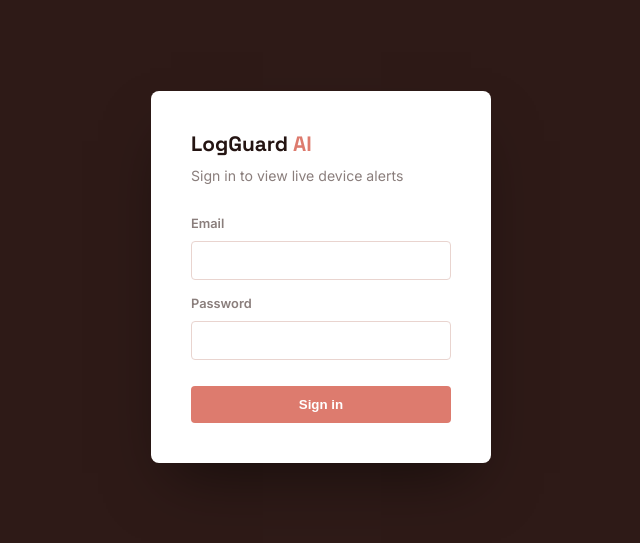
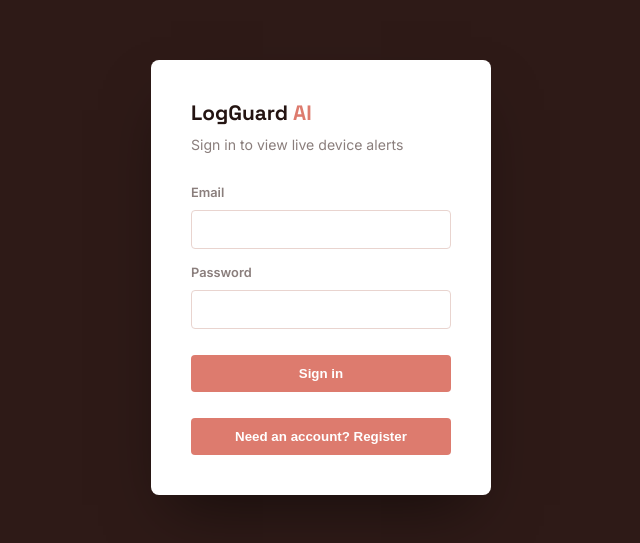
Before and after one commit to cyberthreathunters/logguard-ai, a React (Vite) app in the folder frontend/: page / in a window 1280 px wide. Shown: the part 123-666 px from the top of the page, without its empty margins (319-959 px from the left). Built offline with nearby package versions, Linux system fonts and the light colour scheme; no server answers.

Commit message:
Update Login.jsx

```diff
--- a/frontend/src/pages/Login.jsx
+++ b/frontend/src/pages/Login.jsx
@@ -1,7 +1,7 @@
 import { useState } from "react";
 import { login } from "../api.js";
 
-export default function Login({ onLoggedIn }) {
+export default function Login({ onLoggedIn, onGoToRegister }) {
   const [email, setEmail] = useState("");
   const [password, setPassword] = useState("");
   const [error, setError] = useState(null);
@@ -52,6 +52,10 @@ export default function Login({ onLoggedIn }) {
         <button type="submit" disabled={loading}>
           {loading ? "Signing in..." : "Sign in"}
         </button>
+
+        <button type="button" className="link-btn" onClick={onGoToRegister}>
+          Need an account? Register
+        </button>
       </form>
     </div>
   );
```
